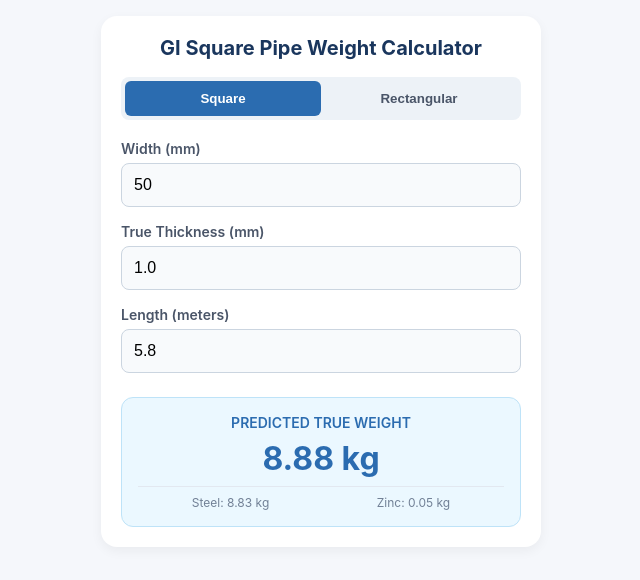
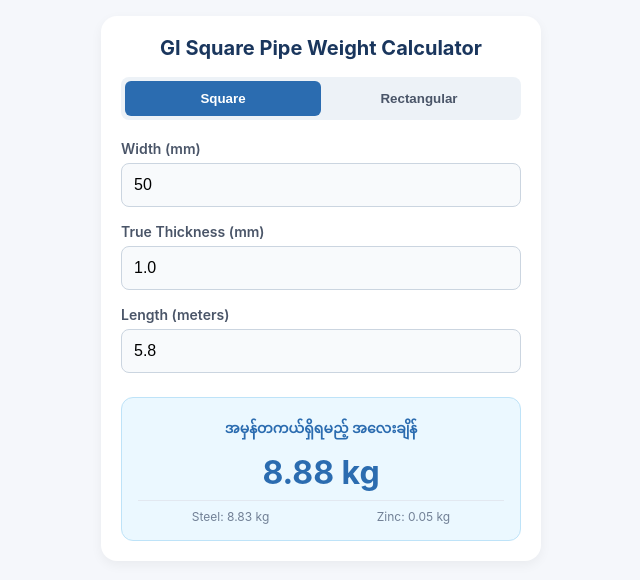
Before and after one commit to jackpanther312-source/GiPipeCalculator, a plain HTML site: page index.html in a window 1280 px wide. Shown: the whole page, without its empty margins (319-959 px from the left). Drawn offline with Linux system fonts and the light colour scheme.

Commit message:
Update index.html

```diff
--- a/index.html
+++ b/index.html
@@ -130,7 +130,7 @@
     </div>
 
     <div class="result-box">
-        <label style="color: #2b6cb0; margin: 0;">PREDICTED TRUE WEIGHT</label>
+        <label style="color: #2b6cb0; margin: 0;">အမှန်တကယ်ရှိရမည့် အလေးချိန်</label>
         <div class="result-val"><span id="totalWeight">0.00</span> kg</div>
         <div class="breakdown">
             <span id="steelWeight">Steel: 0.00 kg</span>
```
